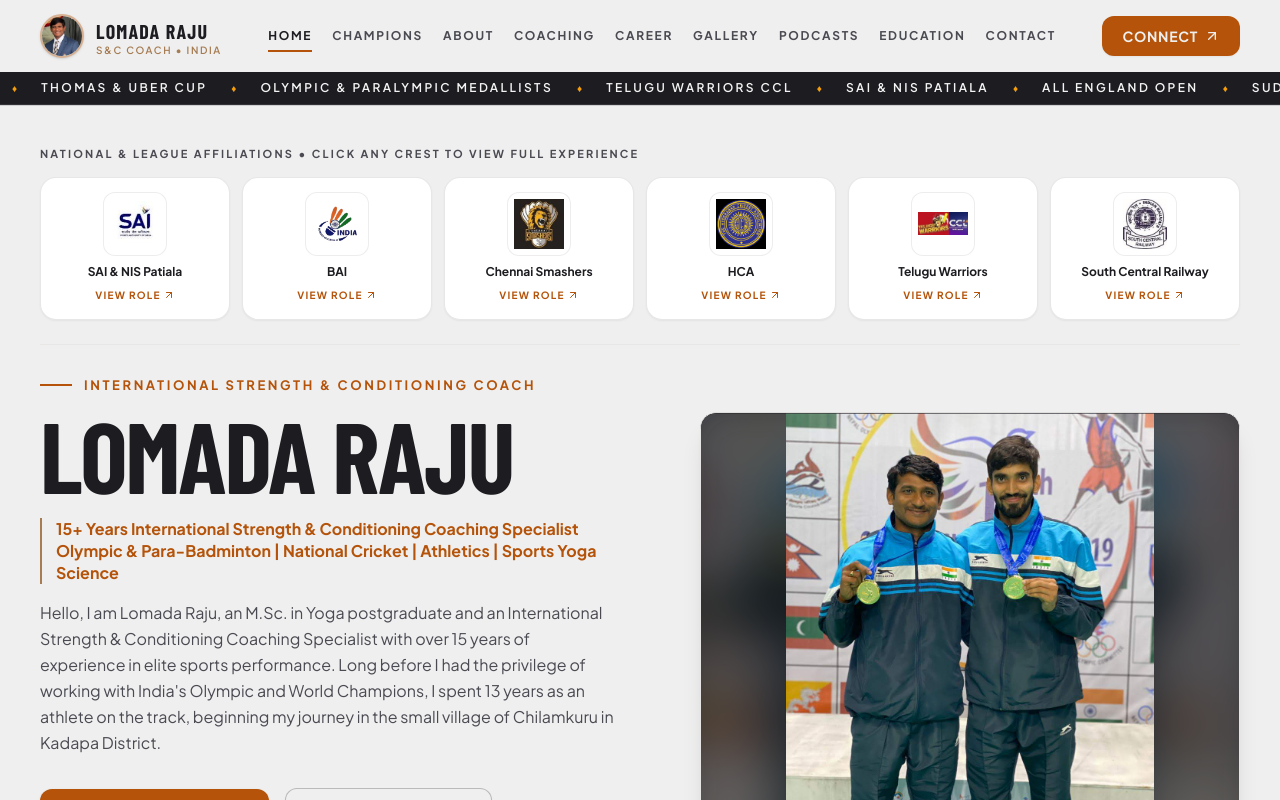
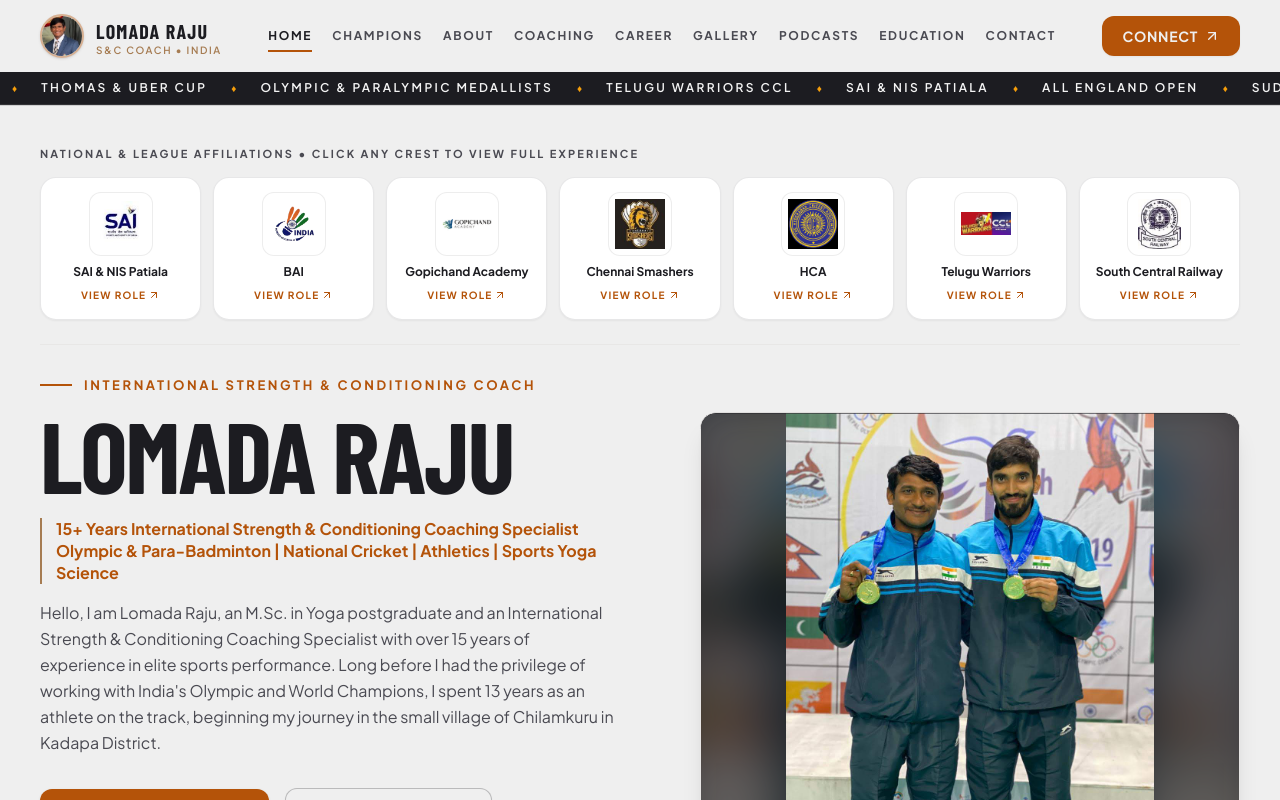
Before and after one commit to narendrasaiseelam-wq/coach-lomada-raju, a React (Vite) app: page / in a window 1280 px wide. Shown: the top 800 px of the page. Built offline with nearby package versions, Linux system fonts and the light colour scheme; a web font is replaced by a local one.

Commit message:
Add Pullela Gopichand Badminton Academy as 3rd affiliation in Hero and modal

```diff
--- a/src/components/Hero.jsx
+++ b/src/components/Hero.jsx
@@ -164,7 +164,7 @@ export default function Hero() {
           <p className="text-[11px] font-bold uppercase tracking-[0.2em] text-[#4A4A52] mb-3.5">
             National &amp; League Affiliations &bull; Click any crest to view full experience
           </p>
-          <div className="grid grid-cols-2 sm:grid-cols-3 lg:grid-cols-6 gap-3">
+          <div className="grid grid-cols-2 sm:grid-cols-4 lg:grid-cols-7 gap-3">
             {affiliationsData.map((org) => (
               <button
                 key={org.id}
--- a/src/data/portfolioData.js
+++ b/src/data/portfolioData.js
@@ -123,6 +123,49 @@ export const affiliationsData = [
         src: "/images/bai/07-national-elite-camp-squad.jpg",
         caption:
           "High-performance conditioning camp with India’s top men’s singles & doubles stars ahead of international BWF tours.",
+      },
+    ],
+  },
+  {
+    id: "gopichand-academy",
+    shortName: "Gopichand Academy",
+    fullName:
+      "Pullela Gopichand Badminton Academy — High-Performance National Centre, Hyderabad",
+    logo: "/images/logos/gopichand-academy.png",
+    period: "2015 – 2024",
+    roleTitle: "Senior Strength & Conditioning Specialist — High-Performance Centre",
+    aboutOrg:
+      "Founded by All England Champion and Dronacharya Awardee Pullela Gopichand in Gachibowli, Hyderabad, the Pullela Gopichand Badminton Academy is India’s premier high-performance badminton institute that has produced Olympic medallists, World Champions, and World No. 1 shuttlers.",
+    coachExperience: {
+      summary:
+        "Working daily at the Gopichand Academy for nine years alongside Chief Coach Pullela Gopichand and international coaching legends transformed how I connect track-and-field science with court-specific badminton movement, injury prevention, and championship readiness.",
+      bullets: [
+        "Collaborated closely with Chief Coach Pullela Gopichand and renowned Indonesian coach Mulyo Handoyo on daily periodized conditioning, footwork explosiveness, and aerobic-anaerobic court endurance.",
+        "Led individualized strength, shoulder-stability, and lower-limb injury-prevention programs for Olympic medallists P. V. Sindhu, Kidambi Srikanth, B. Sai Praneeth, Satwiksairaj Rankireddy, Chirag Shetty, and Ruthvika Shivani.",
+        "Integrated Sports Yoga breathing, joint mobility, and post-session recovery protocols into intense multi-session daily academy schedules.",
+        "Mentored emerging junior and senior national campers in movement mechanics, load management, and long-term athletic durability.",
+      ],
+    },
+    photos: [
+      {
+        src: "/images/hero-slides/05-gopichand-camp.jpg",
+        caption:
+          "On-court high-performance training session with Chief Coach Pullela Gopichand, Mulyo Handoyo, and Indian national shuttlers at the academy.",
+      },
+      {
+        src: "/images/hero-slides/02-pv-sindhu-gym.jpg",
+        caption:
+          "1-on-1 Olympic strength and lower-body conditioning session with two-time Olympic medallist P. V. Sindhu.",
+      },
+      {
+        src: "/images/hero-slides/06-satwik-chirag.jpg",
+        caption:
+          "Court-side conditioning with Asian Games & World Tour doubles champions Satwiksairaj Rankireddy and Chirag Shetty.",
+      },
+      {
+        src: "/images/bai/07-national-elite-camp-squad.jpg",
+        caption:
+          "Daily academy conditioning group with India’s top singles and doubles players.",
       },
     ],
   },
```
Also changed, not shown: public/images/logos/gopichand-academy.png (added).
